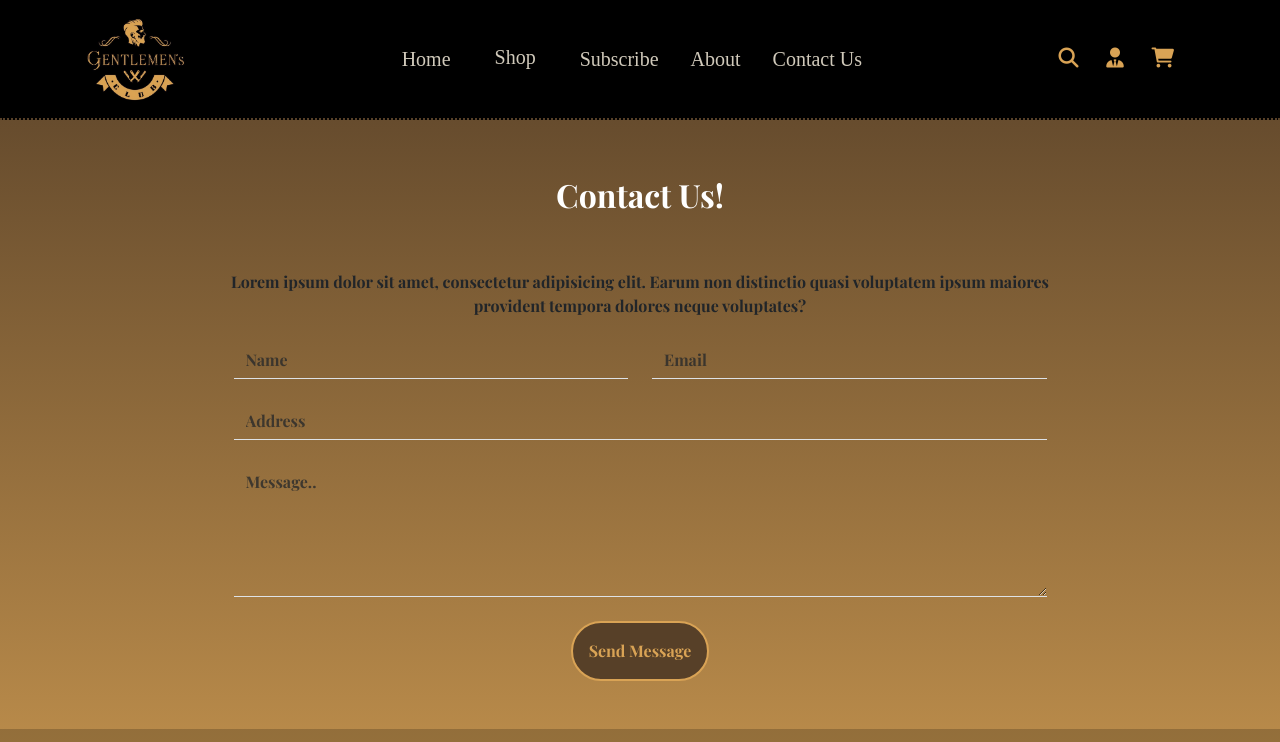
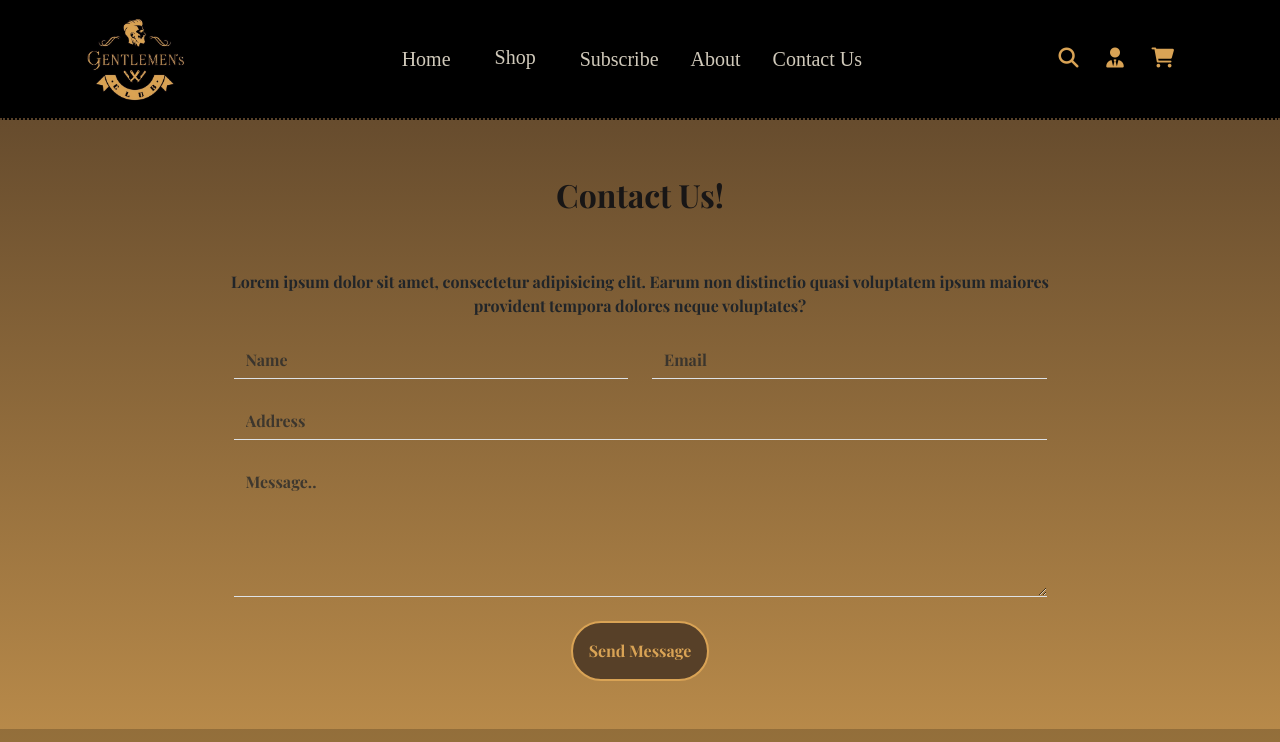
Before and after one commit to Nour-Nakhleh/Gentlemens-Club, a plain HTML site: page contact.html in a window 1280 px wide. Shown: the top 742 px of the page. Drawn offline with nearby package versions, Linux system fonts and the light colour scheme; a web font is replaced by a local one.

Commit message:
changed h2 font-color in contact.html

```diff
--- a/assets/css/style.css
+++ b/assets/css/style.css
@@ -347,6 +347,11 @@ section.contact{
 }
 
 
+section.contact h2{
+    color: rgb(24, 22, 22);
+
+}
+
 section.contact input:focus,
 section.contact textarea:focus {
     outline: none;
--- a/contact.html
+++ b/contact.html
@@ -76,7 +76,7 @@
     <section class="contact py-5">
         <div class="container">
             <div class="heading-content d-flex justify-content-center ">
-                <h2 class="text-capitalize text-white"> contact us! </h2>
+                <h2 class="text-capitalize"> contact us! </h2>
             </div>
             <p class="text-center w-75 m-auto mt-5"> Lorem ipsum dolor sit amet, consectetur adipisicing elit. Earum non distinctio quasi voluptatem ipsum maiores provident tempora dolores neque voluptates?</p>
 
```
